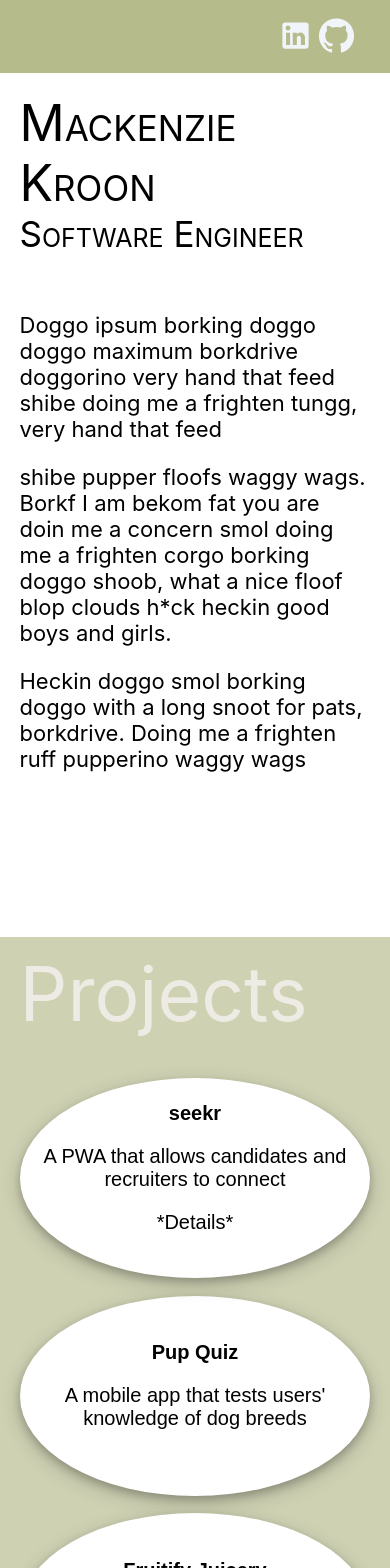
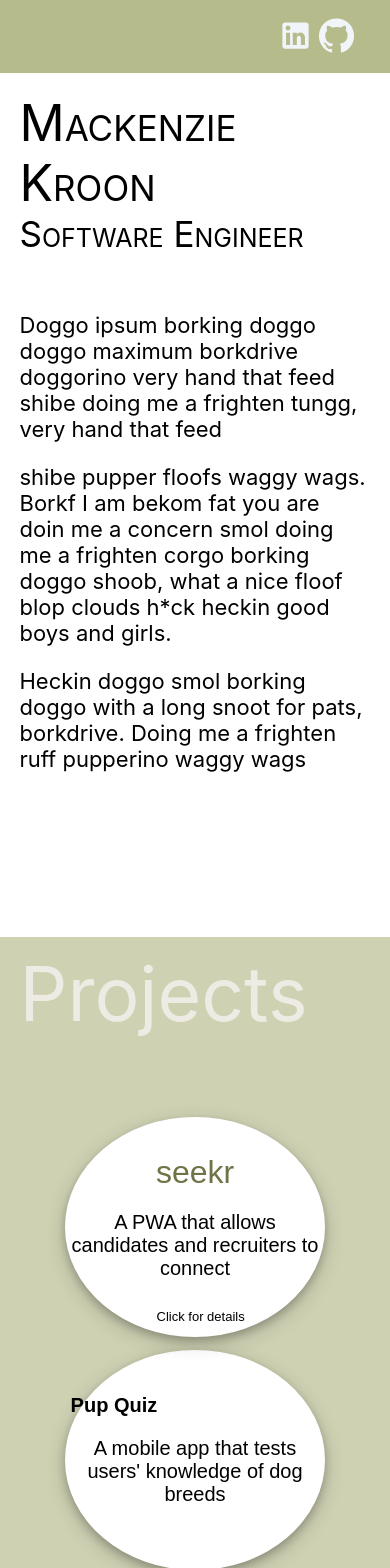
Before and after one commit to mackenziekroon/portfolio-new, a React (Create React App) app: page / in a window 390 px wide. Shown: the top 1568 px of the page. Built offline with nearby package versions, Linux system fonts and the light colour scheme.

Commit message:
css front of card

```diff
--- a/src/App.css
+++ b/src/App.css
@@ -132,12 +132,12 @@ body {
   /* margin-bottom: 5%; */
 }
 
-@media only screen and (max-width: 600px) {
+@media only screen and (max-width: 975px) {
   .projects {
     flex-direction: column;
     justify-content: safe;
-    height: 75%;
-    margin-top: 10%;
+    height: 70%;
+    margin-top: 20%;
   }
   .seekr-content {
     flex-direction: column;
@@ -170,6 +170,52 @@ body {
 }
 
 .project-pods {
+  display: flex;
+  flex-direction: column;
+  justify-content: center;
+  background-color: white;
+  color: black;
+  font-size: 20px;
+  /* height: 450px; */
+  /* width: 320px; */
+  height: 22em;
+  width: 16em;
+  border-radius: 15%;
+  border: solid 3px white;
+  box-shadow: 0 4px 8px 0 rgba(0, 0, 0, 0.2), 0 6px 20px 0 rgba(0, 0, 0, 0.19);
+  padding-right: 1%;
+  padding-left: 1%;
+}
+
+.projects-title {
+  justify-content: center;
+  width: 100%;
+  font-size: xx-large;
+  color: #707345;
+}
+
+.card-detail-btn {
+  justify-content: center;
+  position: fixed;
+  width: 100%;
+  bottom: 0;
+  font-size: small;
+}
+
+@media only screen and (max-width: 975px) {
+  .project-pods {
+    height: 11em;
+    width: 13em;
+    margin-bottom: 5%;
+    border-radius: 50%;
+  }
+}
+
+.project-pods:hover {
+  border: solid 2px #b6bb8b;
+}
+
+.project-pods-back {
   background-color: white;
   color: black;
   font-size: 20px;
@@ -180,19 +226,6 @@ body {
   box-shadow: 0 4px 8px 0 rgba(0, 0, 0, 0.2), 0 6px 20px 0 rgba(0, 0, 0, 0.19);
   padding-right: 1%;
   padding-left: 1%;
-}
-
-@media only screen and (max-width: 600px) {
-  .project-pods {
-    height: 200px;
-    width: 350px;
-    margin-bottom: 5%;
-    border-radius: 80%;
-  }
-}
-
-.project-pods:hover {
-  border: solid 2px #b6bb8b;
 }
 
 .pup-quiz {
@@ -239,13 +272,13 @@ body {
 }
 
 .contact-container {
-  background-color: #edebe4;
+  background-color: white;
   height: 100vh;
   width: 100vw;
 }
 
 .contact-form-container {
-  color: #2b764c;
+  color: black;
   margin-left: 5%;
   margin-top: 5%;
 }
@@ -340,16 +373,10 @@ body {
 }
 
 .links-circle {
-  /* margin-bottom: 20%;
-  margin-right: 5%;
-  margin-left: 5%; */
-  padding: 5%;
   width: 300px;
   height: 60px;
   color: #edebe4;
   text-decoration: none;
-  /* border-radius: 50%; */
-  /* background-color: #2b764c; */
   display: flex;
   flex-direction: row;
   justify-content: space-evenly;
--- a/src/Components/Projects.js
+++ b/src/Components/Projects.js
@@ -42,23 +42,25 @@ class Projects extends React.Component {
                 <div>
                   {/* THIS IS THE FRONT OF THE CARD */}
                   <button onClick={this.handleClick} className="project-pods">
-                    <strong>seekr</strong>
-
+                    <div className="projects-title">seekr</div>
                     <p>
                       A PWA that allows candidates and recruiters to connect
                     </p>
-                    <p>*Details*</p>
+                    <p className="card-detail-btn">Click for details</p>
                   </button>
                 </div>
                 <div>
                   {/* THIS IS THE BACK OF THE CARD */}
-                  <button onClick={this.handleClick} className="project-pods">
-                    <img
+                  <button
+                    onClick={this.handleClick}
+                    className="project-pods-back"
+                  >
+                    {/* <img
                       className="seekr-img"
                       id="image-one"
                       alt=""
                       src={seekrScreen}
-                    />
+                    /> */}
                     <p>
                       Javascript &middot; Node &middot; Express &middot; React
                       &middot; Redux &middot; Postgres
```
